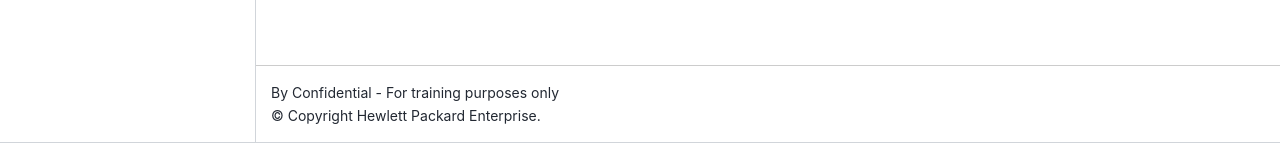
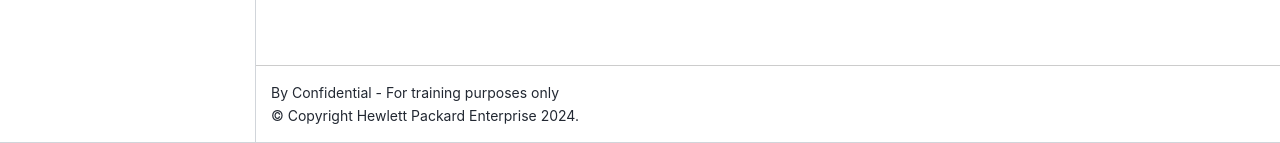
Before and after one commit to xod442/aruba-te-labguide-te4202, a Jupyter Book: the page built from docs/_sidebar.md, in a window 1280 px wide. Shown: the part 757-900 px from the top of the page. Built offline with Jupyter Book 1.0.4 settings and Sphinx 7.4.7 and the Sphinx Book theme 1.1.4, drawn with Linux system fonts in a browser that asks for light colours; some of the changed lines change nothing that is shown.

Commit message:
see file for any changes

```diff
--- a/docs/_config.yml
+++ b/docs/_config.yml
@@ -1,6 +1,6 @@
 title : CX 10K Spine-Leaf Workshop
 author: 'Confidential - For training purposes only'
-copyright: 'Hewlett Packard Enterprise'
+copyright: 'Hewlett Packard Enterprise 2024'
 logo: 'images/hpe-logo.png'
 
 description: >-
--- a/docs/conf.py
+++ b/docs/conf.py
@@ -7,8 +7,8 @@
 # https://www.sphinx-doc.org/en/master/usage/configuration.html#project-information
 
 project = 'Spine-Leaf-Workshop-Docs'
-copyright = '2024, Spint-Leaf-Workshop'
-author = 'Frey'
+copyright = '2024, Spine-Leaf-Workshop'
+author = 'General'
 release = '0.1'
 
 # -- General configuration ---------------------------------------------------
```
Also changed, not shown: 11 other files.
